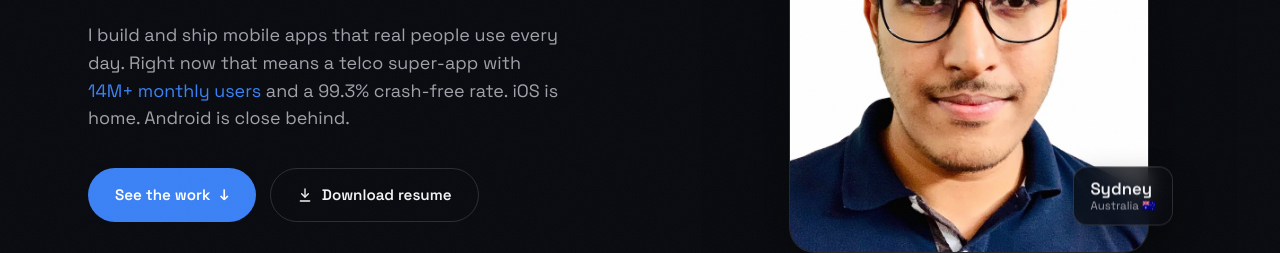
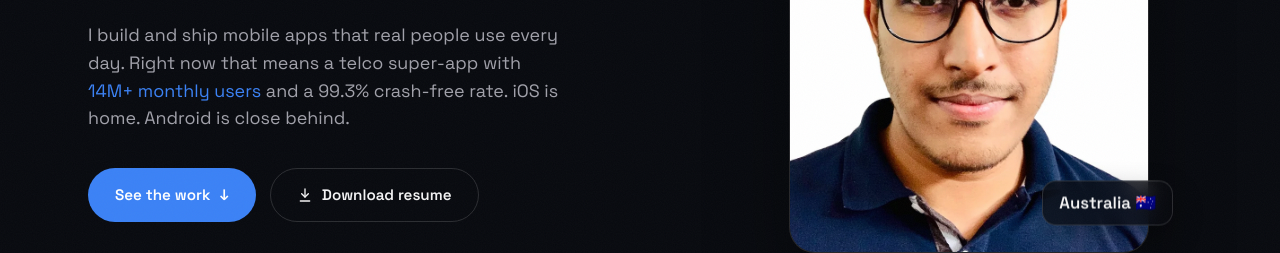
Before and after one commit to tahsinjawad/tahsinjawad.github.io, a plain HTML site: page index.html in a window 1280 px wide. Shown: the part 392-645 px from the top of the page. Drawn offline with Linux system fonts and the light colour scheme.

Commit message:
Location badge: Australia
Co-Authored-By: Claude Opus 5.5 <noreply@anthropic.com>
Claude-Session: https://claude.ai/code/session_015z8rZu7YvWyabaHNMKbXkg

```diff
--- a/index.html
+++ b/index.html
@@ -95,7 +95,7 @@
             <span class="photo-fallback">TJ</span>
           </div>
           <div class="photo-badge photo-badge-1">7+ years<small>iOS · Android · React Native</small></div>
-          <div class="photo-badge photo-badge-2">Sydney<small>Australia 🇦🇺</small></div>
+          <div class="photo-badge photo-badge-2">Australia 🇦🇺</div>
         </div>
       </div>
     </div>
```
